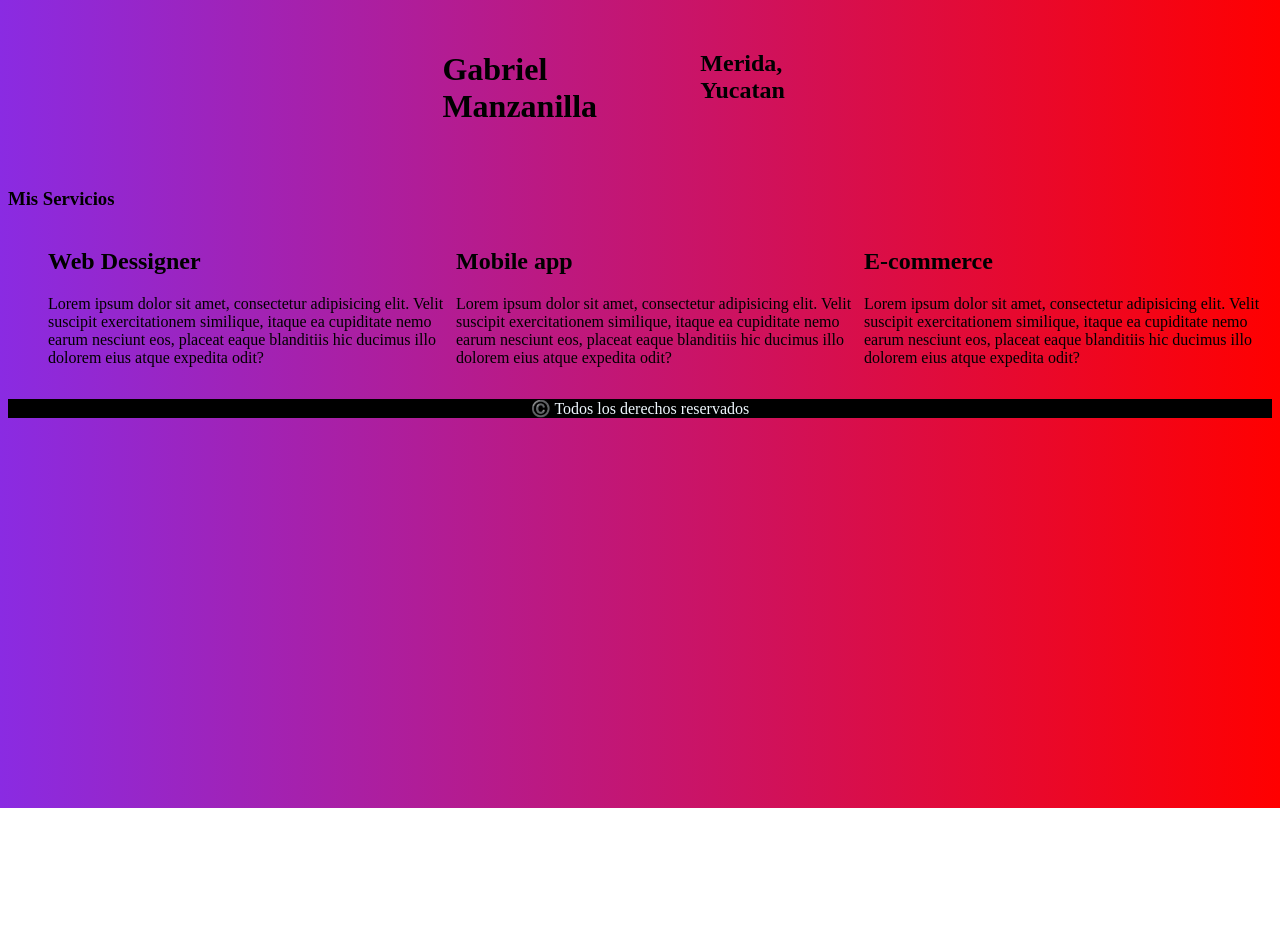
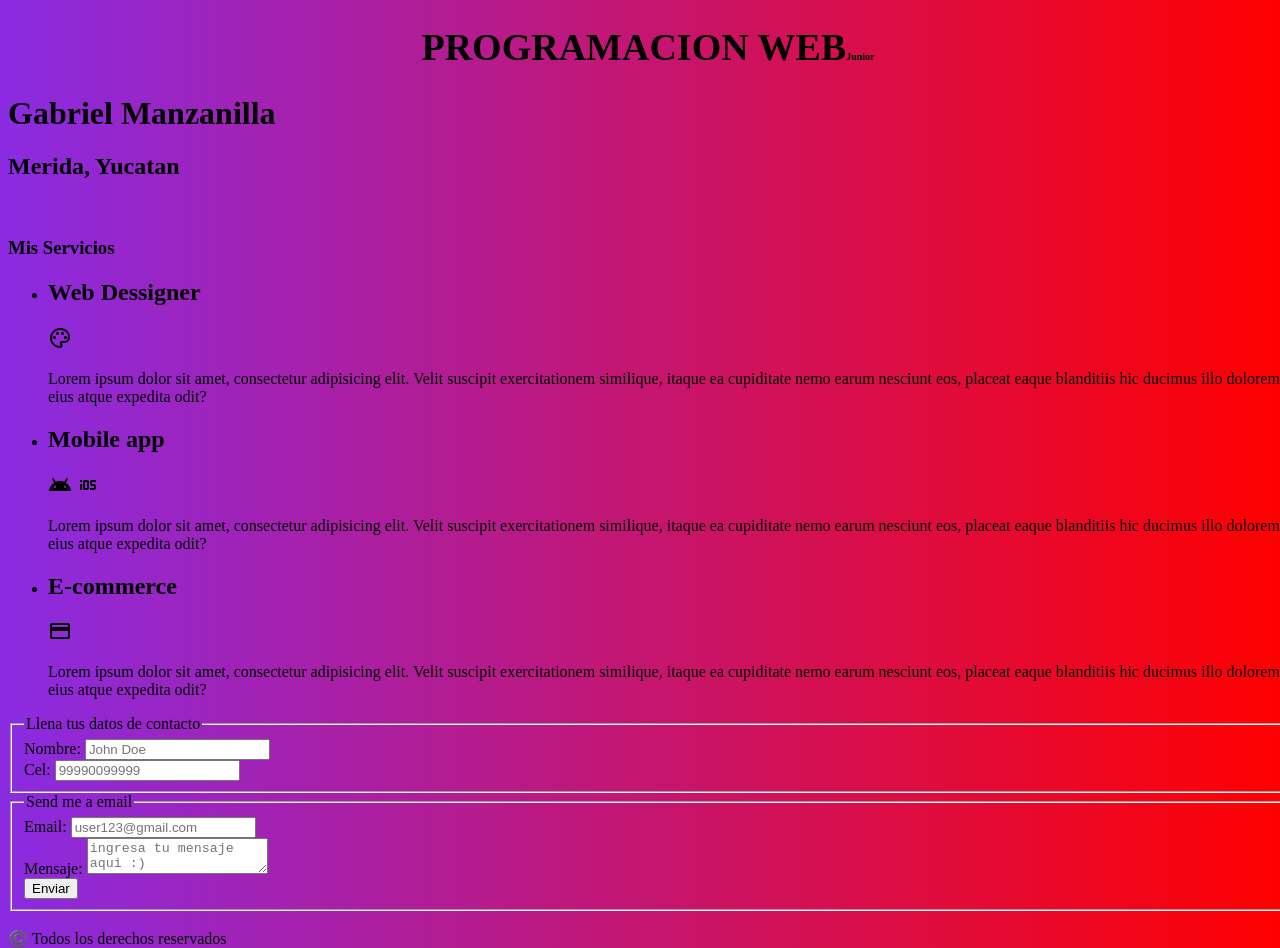
Before and after one commit to GabrielManzanilla/P-Web, a plain HTML site: page first_page/index.html in a window 1280 px wide. Before the commit the page ends 808 px from the top, so only its background shows below. Drawn offline with nearby package versions, Linux system fonts and the light colour scheme.

Commit message:
Update: add new content on the index.html and update styles in style.css

```diff
--- a/first_page/index.html
+++ b/first_page/index.html
@@ -1,33 +1,73 @@
 <!DOCTYPE html>
 <html lang="en">
+
 <head>
     <meta charset="UTF-8">
     <meta name="viewport" content="width=device-width, initial-scale=1.0">
     <title>First Page</title>
+    <link rel="preload" href="styles.css" as="style">
     <link rel="stylesheet" href="styles.css">
+    <link rel="stylesheet"
+        href="https://fonts.googleapis.com/css2?family=Material+Symbols+Outlined:opsz,wght,FILL,GRAD@20..48,100..700,0..1,-50..200" />
 </head>
+
 <body>
     <header>
-        <h1>Gabriel Manzanilla</h1>
-        <h2>Merida, Yucatan</h2>
+        <h1 class="title">PROGRAMACION WEB<span>Junior</span></h1>
+        <div class="presentation">
+            <h1>Gabriel Manzanilla</h1>
+            <h2>Merida, Yucatan</h2>
+            <span class="material-symbols-outlined"> </span>
+        </div>
     </header>
     <main>
         <h3>Mis Servicios</h3>
         <ul>
             <li>
                 <h2>Web Dessigner</h2>
-                <p>Lorem ipsum dolor sit amet, consectetur adipisicing elit. Velit suscipit exercitationem similique, itaque ea cupiditate nemo earum nesciunt eos, placeat eaque blanditiis hic ducimus illo dolorem eius atque expedita odit?</p>
+                <span class="material-symbols-outlined">palette</span>
+                <p>Lorem ipsum dolor sit amet, consectetur adipisicing elit. Velit suscipit exercitationem similique,
+                    itaque ea cupiditate nemo earum nesciunt eos, placeat eaque blanditiis hic ducimus illo dolorem eius
+                    atque expedita odit?</p>
             </li>
             <li>
                 <h2>Mobile app</h2>
-                <p>Lorem ipsum dolor sit amet, consectetur adipisicing elit. Velit suscipit exercitationem similique, itaque ea cupiditate nemo earum nesciunt eos, placeat eaque blanditiis hic ducimus illo dolorem eius atque expedita odit?</p>
+                <span class="material-symbols-outlined">android</span>
+                <span class="material-symbols-outlined"> ios</span>
+
+                <p>Lorem ipsum dolor sit amet, consectetur adipisicing elit. Velit suscipit exercitationem similique,
+                    itaque ea cupiditate nemo earum nesciunt eos, placeat eaque blanditiis hic ducimus illo dolorem eius
+                    atque expedita odit?</p>
             </li>
             <li>
                 <h2>E-commerce</h2>
-                <p>Lorem ipsum dolor sit amet, consectetur adipisicing elit. Velit suscipit exercitationem similique, itaque ea cupiditate nemo earum nesciunt eos, placeat eaque blanditiis hic ducimus illo dolorem eius atque expedita odit?</p>
+                <span class="material-symbols-outlined">credit_card</span>
+                <p>Lorem ipsum dolor sit amet, consectetur adipisicing elit. Velit suscipit exercitationem similique,
+                    itaque ea cupiditate nemo earum nesciunt eos, placeat eaque blanditiis hic ducimus illo dolorem eius
+                    atque expedita odit?</p>
             </li>
         </ul>
+
+        <form action="">
+            <fieldset>
+                <legend>Llena tus datos de contacto</legend>
+                <label>Nombre: <input type="text" placeholder="John Doe"></label>
+                <br>
+                <label>Cel: <input type="tel" placeholder="99990099999"></label>
+                <br>
+            </fieldset>
+            <fieldset>
+                <legend>Send me a email</legend>
+                <label>Email: <input type="email" placeholder="user123@gmail.com"></label>
+                <br>
+                <label>Mensaje: <textarea placeholder="ingresa tu mensaje aqui :)"></textarea></label>
+                <br>
+                <input type="submit" value="Enviar">
+            </fieldset>
+            <br>
+        </form>
     </main>
-   <footer>©️ Todos los derechos reservados</footer>
+    <footer>©️ Todos los derechos reservados</footer>
 </body>
+
 </html>
--- a/first_page/styles.css
+++ b/first_page/styles.css
@@ -1,32 +1,21 @@
 html{
     height: 100%;
+    width: 100%;
     margin: 0;
+    font-size: 62.5%;
 }
 body{
     background: linear-gradient(to right, blueviolet, red) ;
-    display: block;
-    justify-items: center;
     font-family: 'JetBrains Mono';
     position: relative;
     min-height: 100%;
+    width: 100%;
+    font-size: 16px;
 }
-body ul{
-    list-style: none;
-    display: flex;
-    flex-direction: row;
-    row-gap: 10px;
+.title{
+    text-align: center;
+    font-size: 3.8rem;
 }
-header{
-    display: inline-flex;
+span{
+    font-size: 1rem;
 }
-header *{
-    padding: 5%;
-}
-footer{
-    background: black;
-    color: aliceblue;
-    display:absolute;
-    bottom: 0;
-    width: 100%;
-    text-align: center;
-}
```
